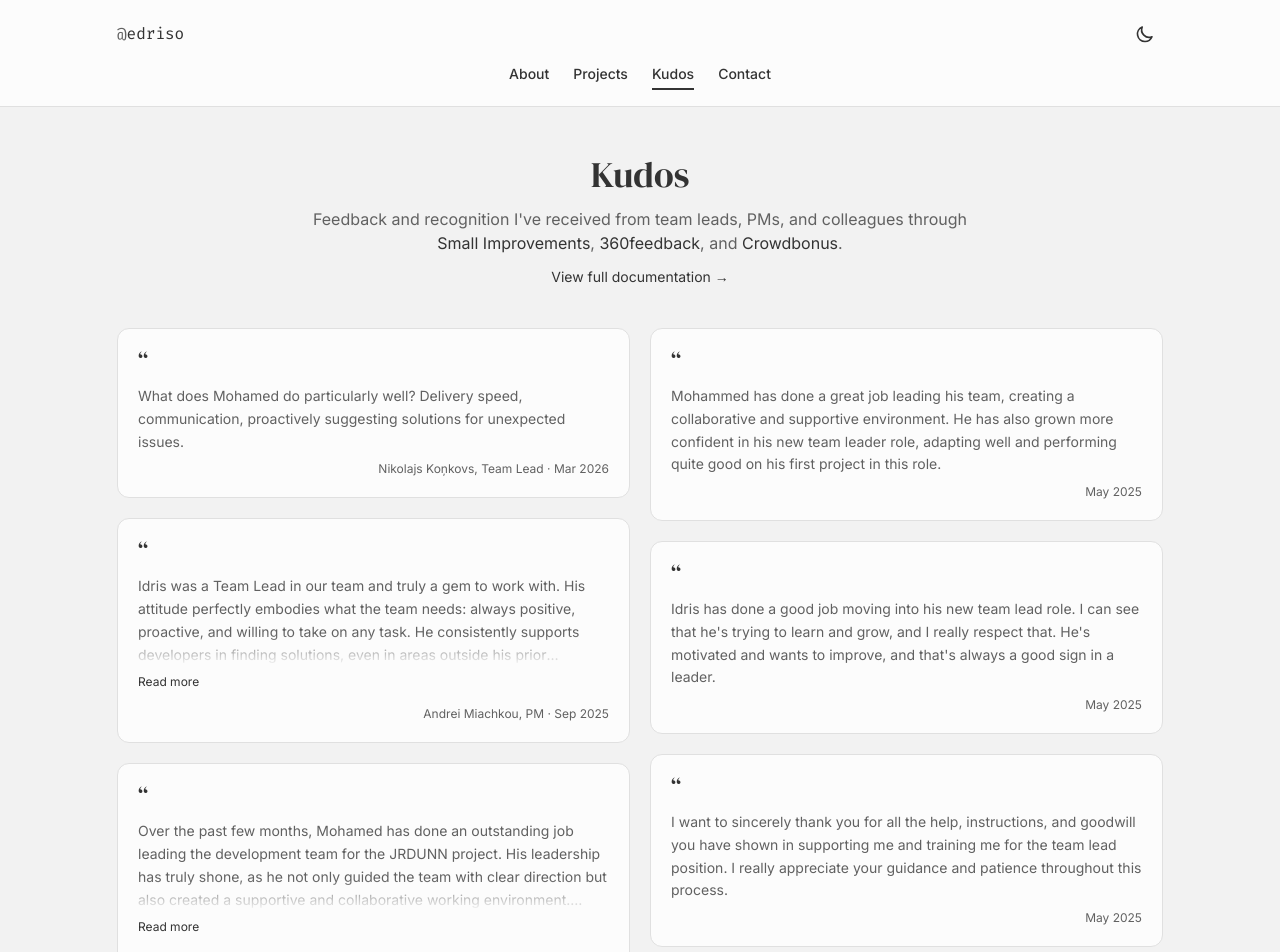
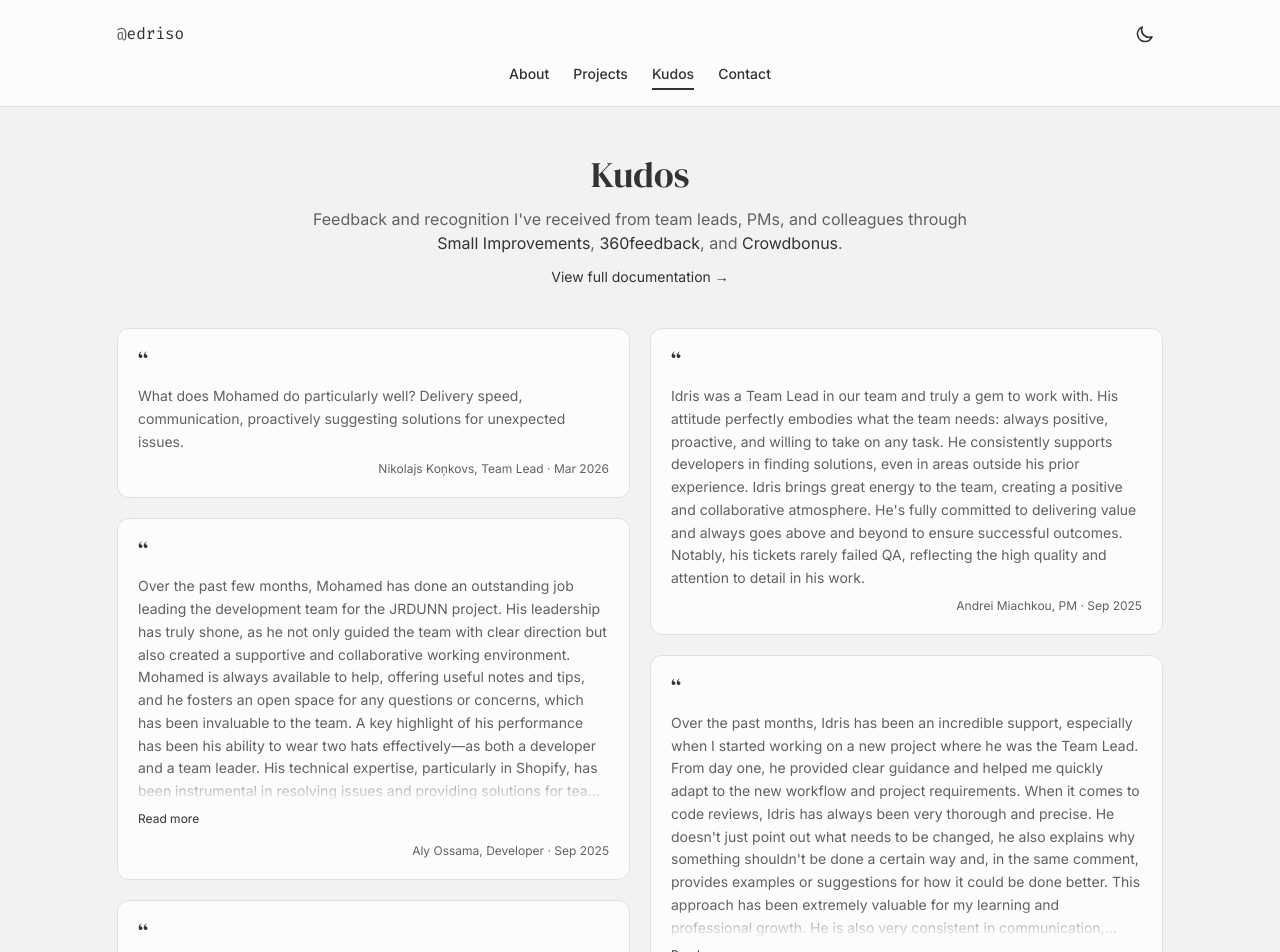
Before and after one commit to edriso/portfolio, a React (Vite) app: page /kudos in a window 1280 px wide. Shown: the top 952 px of the page. Built offline with nearby package versions, Linux system fonts and the light colour scheme; no server answers.

Commit message:
use dual-column flexbox layout for kudos and detect overflow via ref

```diff
--- a/src/components/KudoCard.jsx
+++ b/src/components/KudoCard.jsx
@@ -1,29 +1,34 @@
-import { useState } from 'react';
-
-const CONTENT_THRESHOLD = 450;
+import { useEffect, useRef, useState } from 'react';
 
 function KudoCard({ kudo }) {
   const [expanded, setExpanded] = useState(false);
-  const isLong = kudo.content.length > CONTENT_THRESHOLD;
+  const [isClamped, setIsClamped] = useState(false);
+  const contentRef = useRef(null);
+
+  useEffect(() => {
+    const el = contentRef.current;
+    if (el) setIsClamped(el.scrollHeight > el.clientHeight);
+  }, []);
 
   return (
-    <article className="flex flex-col p-5 rounded-xl bg-surface border border-border transition-all duration-300 hover:shadow-md break-inside-avoid">
+    <article className="flex flex-col p-5 rounded-xl bg-surface border border-border transition-all duration-300 hover:shadow-md">
       <div className="mb-3 text-primary text-2xl font-display leading-none">
         &ldquo;
       </div>
       <div className="relative mb-2">
         <p
+          ref={contentRef}
           className={`text-muted text-sm leading-relaxed whitespace-pre-line ${
-            isLong && !expanded ? 'line-clamp-4' : ''
+            !expanded ? 'line-clamp-10' : ''
           }`}
         >
           {kudo.content}
         </p>
-        {isLong && !expanded && (
+        {isClamped && !expanded && (
           <div className="absolute bottom-0 left-0 right-0 h-8 bg-linear-to-t from-surface to-transparent pointer-events-none" />
         )}
       </div>
-      {isLong && (
+      {isClamped && (
         <button
           onClick={() => setExpanded(!expanded)}
           className="text-xs text-primary hover:underline mb-4 self-start cursor-pointer"
--- a/src/pages/Kudos.jsx
+++ b/src/pages/Kudos.jsx
@@ -2,6 +2,13 @@ import kudos from '../data/kudos';
 import KudoCard from '../components/KudoCard';
 
 function Kudos() {
+  const reversed = [...kudos].reverse();
+  // Split into two columns for masonry-like layout without column reflow
+  const columns = [
+    reversed.filter((_, i) => i % 2 === 0),
+    reversed.filter((_, i) => i % 2 === 1),
+  ];
+
   return (
     <section>
       <div className="text-center mb-10">
@@ -47,9 +54,13 @@ function Kudos() {
         </a>
       </div>
 
-      <div className="dim-siblings columns-1 md:columns-2 gap-5 space-y-5">
-        {[...kudos].reverse().map((kudo) => (
-          <KudoCard key={kudo.id} kudo={kudo} />
+      <div className="dim-siblings flex flex-col md:flex-row gap-5">
+        {columns.map((column, colIdx) => (
+          <div key={colIdx} className="flex-1 flex flex-col gap-5">
+            {column.map((kudo) => (
+              <KudoCard key={kudo.id} kudo={kudo} />
+            ))}
+          </div>
         ))}
       </div>
     </section>
```
